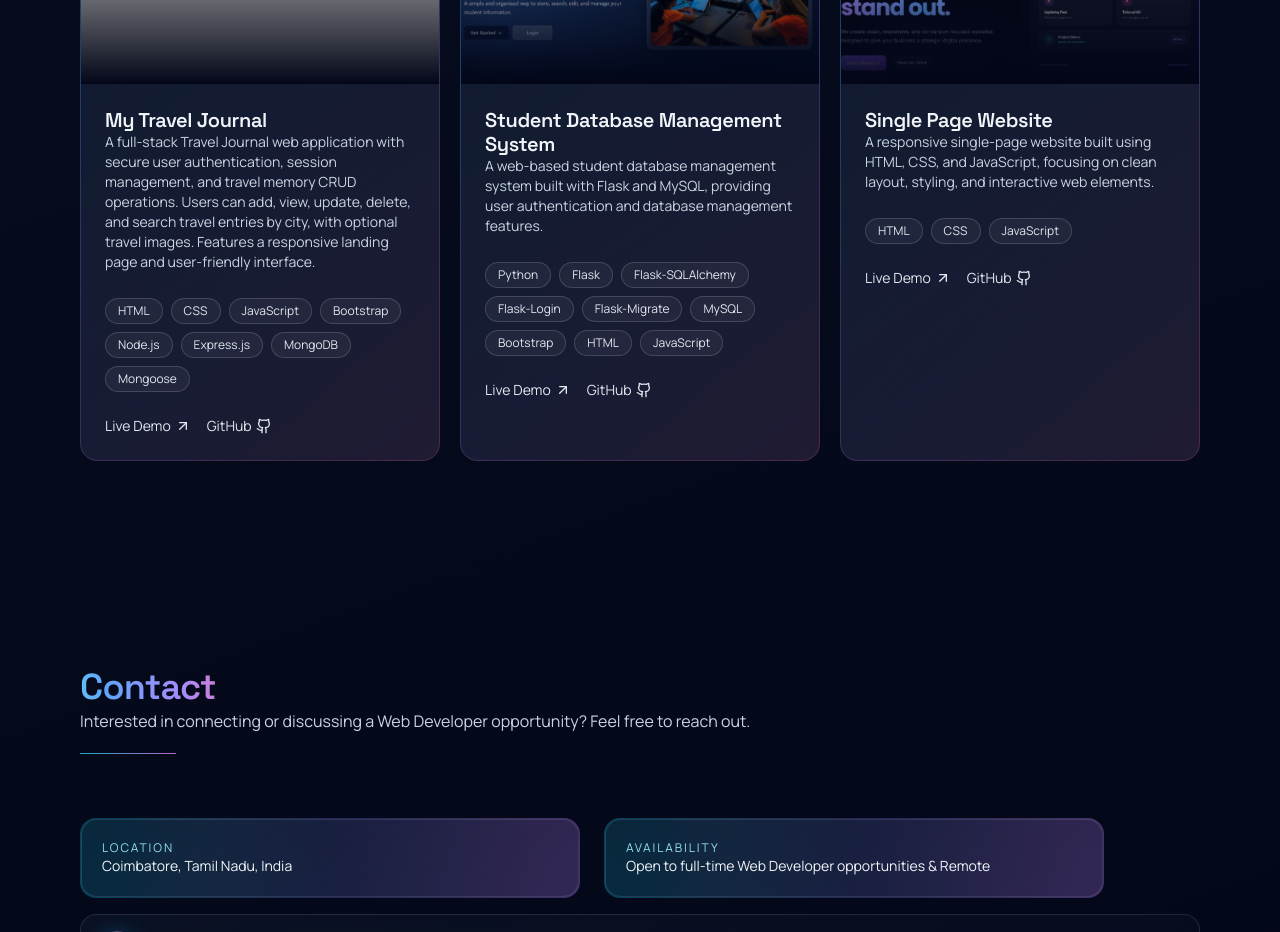
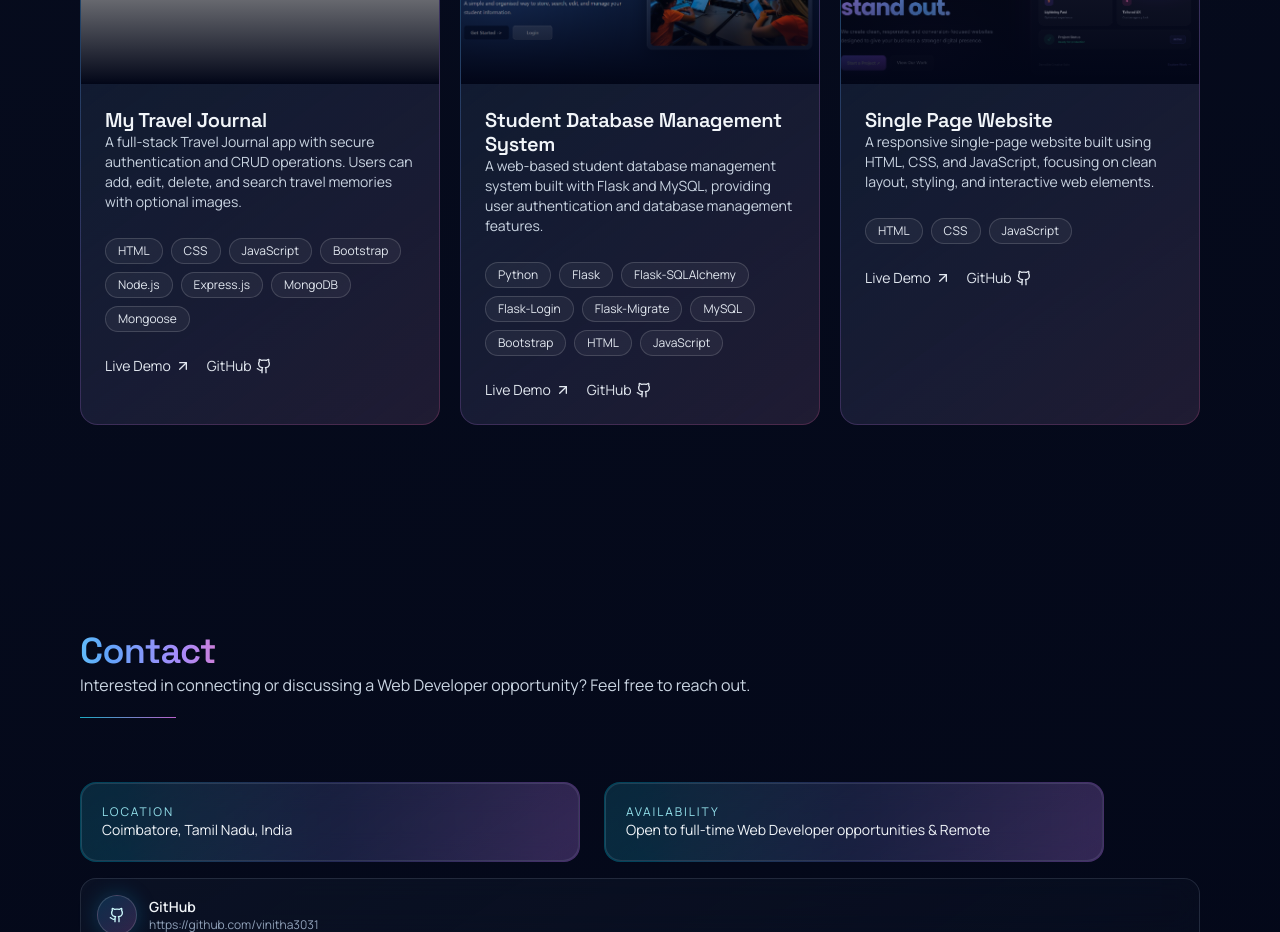
Before and after one commit to vinitha3031/my-portfolio, a React (Vite) app: page / in a window 1280 px wide. Shown: the part 4000-4932 px from the top of the page. Built offline with nearby package versions, Linux system fonts and the light colour scheme; grey boxes are pictures that could not be loaded.

Commit message:
small fix

```diff
--- a/src/data/projects.js
+++ b/src/data/projects.js
@@ -8,7 +8,7 @@ export const projectItems = [
   {
     title: 'My Travel Journal',
     description:
-      'A full-stack Travel Journal web application with secure user authentication, session management, and travel memory CRUD operations. Users can add, view, update, delete, and search travel entries by city, with optional travel images. Features a responsive landing page and user-friendly interface.',
+      'A full-stack Travel Journal app with secure authentication and CRUD operations. Users can add, edit, delete, and search travel memories with optional images.',
     image: 'travel-journal.png',
     techStack: [
       'HTML',
```
